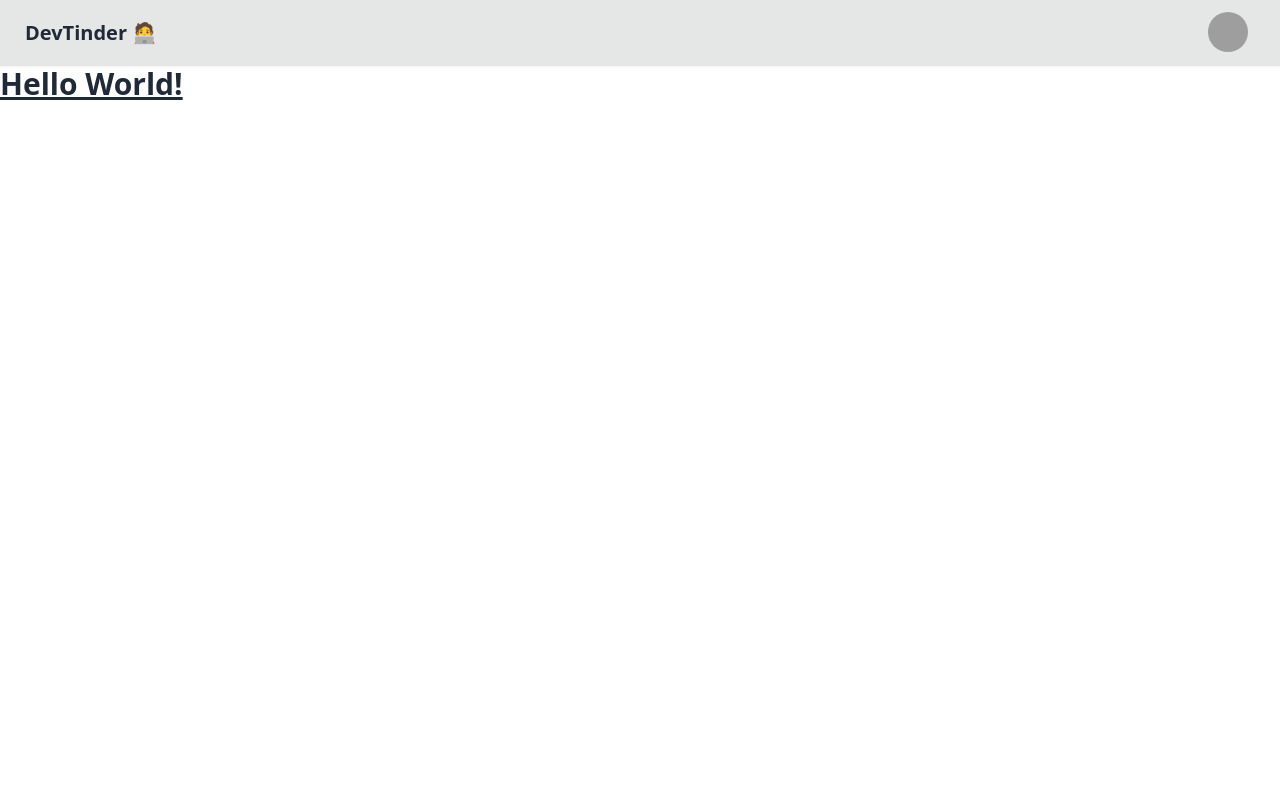
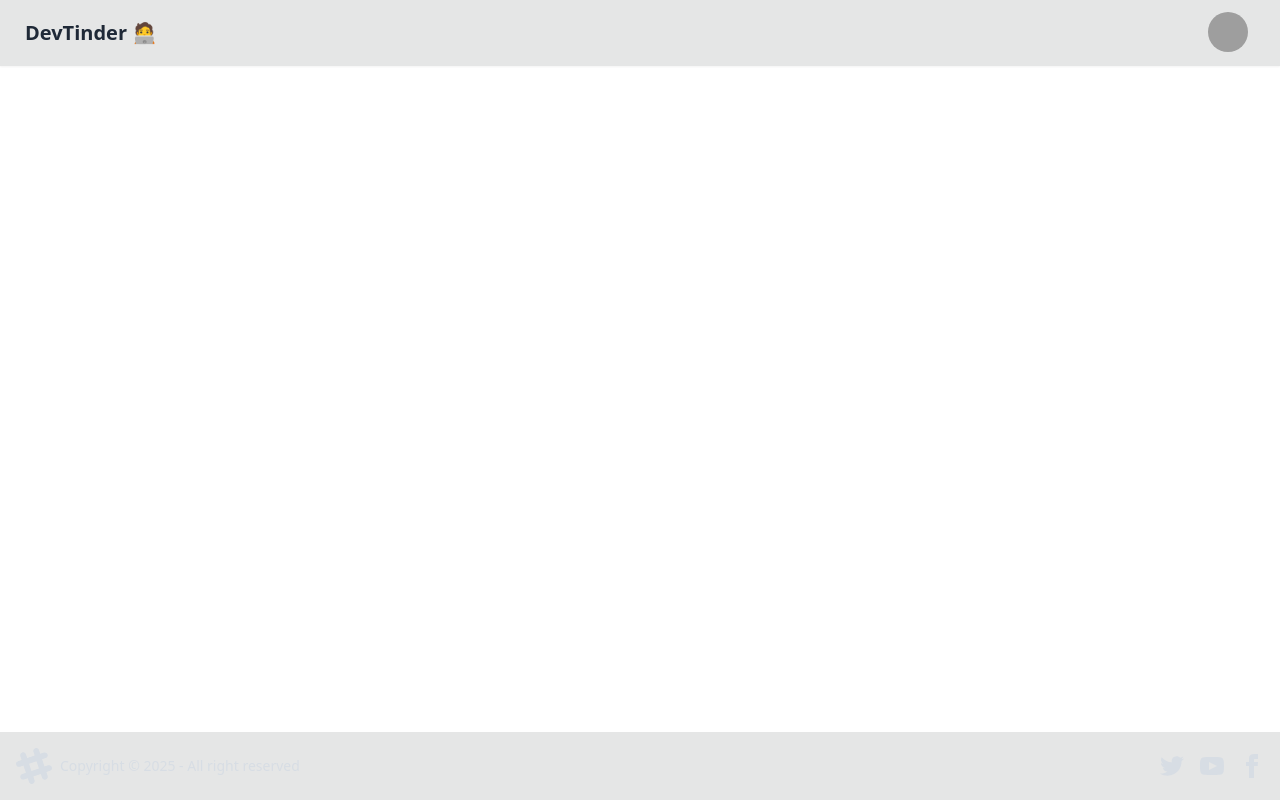
Before and after one commit to carti0459/devTinder-web-Frontend, a React (Vite) app: page / in a window 1280 px wide. Built offline with nearby package versions, Linux system fonts and the light colour scheme; grey boxes are pictures that could not be loaded.

Commit message:
Header,Footer, Routing

```diff
--- a/package.json
+++ b/package.json
@@ -12,7 +12,8 @@
   "dependencies": {
     "@tailwindcss/vite": "^4.1.8",
     "react": "^19.1.0",
-    "react-dom": "^19.1.0"
+    "react-dom": "^19.1.0",
+    "react-router-dom": "^7.6.2"
   },
   "devDependencies": {
     "@eslint/js": "^9.25.0",
--- a/src/App.jsx
+++ b/src/App.jsx
@@ -1,36 +1,19 @@
+import { BrowserRouter, Routes, Route } from "react-router-dom";
+import Body from "./Body";
+import Login from "./Login";
+import Profile from "./Profile";
+
 function App() {
   return (
     <>
-    <div className="navbar bg-base-300 shadow-sm">
-  <div className="flex-1">
-    <a className="btn btn-ghost text-xl">DevTinder 🧑‍💻</a>
-  </div>
-  <div className="flex gap-2">
-
-    <div className="dropdown dropdown-end mx-5">
-      <div tabIndex={0} role="button" className="btn btn-ghost btn-circle avatar">
-        <div className="w-10 rounded-full">
-          <img
-            alt="Tailwind CSS Navbar component"
-            src="https://img.daisyui.com/images/stock/photo-1534528741775-53994a69daeb.webp" />
-        </div>
-      </div>
-      <ul
-        tabIndex={0}
-        className="menu menu-sm dropdown-content bg-base-100 rounded-box z-1 mt-3 w-52 p-2 shadow">
-        <li>
-          <a className="justify-between">
-            Profile
-            <span className="badge">New</span>
-          </a>
-        </li>
-        <li><a>Settings</a></li>
-        <li><a>Logout</a></li>
-      </ul>
-    </div>
-  </div>
-</div>
-    <h1 className="text-3xl font-bold underline">Hello World!</h1>
+    <BrowserRouter basename="/">
+     <Routes>
+        <Route path="/" element={<Body/>}>
+         <Route path="/login" element={<Login/>}></Route>
+         <Route path="/profile" element={<Profile/>}></Route>
+        </Route>
+      </Routes>
+    </BrowserRouter>
     </>
   );
 }
--- /dev/null
+++ b/src/Body.jsx
@@ -0,0 +1,15 @@
+import { Outlet } from "react-router-dom";
+import NavBar from "./NavBar"
+import Footer from "./Footer";
+
+const Body = () => {
+  return (
+    <div>
+        <NavBar />
+        <Outlet />
+        <Footer />
+    </div>
+  );
+};
+
+export default Body;
--- /dev/null
+++ b/src/Footer.jsx
@@ -0,0 +1,59 @@
+
+
+const Footer = () => {
+  return (
+    <footer className="footer sm:footer-horizontal bg-base-300 text-neutral-content p-4 fixed bottom-0">
+  <aside className="grid-flow-col items-center">
+    <svg
+      width="36"
+      height="36"
+      viewBox="0 0 24 24"
+      xmlns="http://www.w3.org/2000/svg"
+      fillRule="evenodd"
+      clipRule="evenodd"
+      className="fill-current">
+      <path
+        d="M22.672 15.226l-2.432.811.841 2.515c.33 1.019-.209 2.127-1.23 2.456-1.15.325-2.148-.321-2.463-1.226l-.84-2.518-5.013 1.677.84 2.517c.391 1.203-.434 2.542-1.831 2.542-.88 0-1.601-.564-1.86-1.314l-.842-2.516-2.431.809c-1.135.328-2.145-.317-2.463-1.229-.329-1.018.211-2.127 1.231-2.456l2.432-.809-1.621-4.823-2.432.808c-1.355.384-2.558-.59-2.558-1.839 0-.817.509-1.582 1.327-1.846l2.433-.809-.842-2.515c-.33-1.02.211-2.129 1.232-2.458 1.02-.329 2.13.209 2.461 1.229l.842 2.515 5.011-1.677-.839-2.517c-.403-1.238.484-2.553 1.843-2.553.819 0 1.585.509 1.85 1.326l.841 2.517 2.431-.81c1.02-.33 2.131.211 2.461 1.229.332 1.018-.21 2.126-1.23 2.456l-2.433.809 1.622 4.823 2.433-.809c1.242-.401 2.557.484 2.557 1.838 0 .819-.51 1.583-1.328 1.847m-8.992-6.428l-5.01 1.675 1.619 4.828 5.011-1.674-1.62-4.829z"></path>
+    </svg>
+    <p>Copyright © {new Date().getFullYear()} - All right reserved</p>
+  </aside>
+  <nav className="grid-flow-col gap-4 md:place-self-center md:justify-self-end">
+    <a>
+      <svg
+        xmlns="http://www.w3.org/2000/svg"
+        width="24"
+        height="24"
+        viewBox="0 0 24 24"
+        className="fill-current">
+        <path
+          d="M24 4.557c-.883.392-1.832.656-2.828.775 1.017-.609 1.798-1.574 2.165-2.724-.951.564-2.005.974-3.127 1.195-.897-.957-2.178-1.555-3.594-1.555-3.179 0-5.515 2.966-4.797 6.045-4.091-.205-7.719-2.165-10.148-5.144-1.29 2.213-.669 5.108 1.523 6.574-.806-.026-1.566-.247-2.229-.616-.054 2.281 1.581 4.415 3.949 4.89-.693.188-1.452.232-2.224.084.626 1.956 2.444 3.379 4.6 3.419-2.07 1.623-4.678 2.348-7.29 2.04 2.179 1.397 4.768 2.212 7.548 2.212 9.142 0 14.307-7.721 13.995-14.646.962-.695 1.797-1.562 2.457-2.549z"></path>
+      </svg>
+    </a>
+    <a>
+      <svg
+        xmlns="http://www.w3.org/2000/svg"
+        width="24"
+        height="24"
+        viewBox="0 0 24 24"
+        className="fill-current">
+        <path
+          d="M19.615 3.184c-3.604-.246-11.631-.245-15.23 0-3.897.266-4.356 2.62-4.385 8.816.029 6.185.484 8.549 4.385 8.816 3.6.245 11.626.246 15.23 0 3.897-.266 4.356-2.62 4.385-8.816-.029-6.185-.484-8.549-4.385-8.816zm-10.615 12.816v-8l8 3.993-8 4.007z"></path>
+      </svg>
+    </a>
+    <a>
+      <svg
+        xmlns="http://www.w3.org/2000/svg"
+        width="24"
+        height="24"
+        viewBox="0 0 24 24"
+        className="fill-current">
+        <path
+          d="M9 8h-3v4h3v12h5v-12h3.642l.358-4h-4v-1.667c0-.955.192-1.333 1.115-1.333h2.885v-5h-3.808c-3.596 0-5.192 1.583-5.192 4.615v3.385z"></path>
+      </svg>
+    </a>
+  </nav>
+</footer>
+  );
+};
+
+export default Footer;
--- /dev/null
+++ b/src/Login.jsx
@@ -0,0 +1,7 @@
+const Login = () => {
+  return (
+    <div>Login</div>
+  )
+}
+
+export default Login
--- /dev/null
+++ b/src/NavBar.jsx
@@ -0,0 +1,37 @@
+import React from 'react'
+
+const NavBar = () => {
+  return (
+        <div className="navbar bg-base-300 shadow-sm">
+  <div className="flex-1">
+    <a className="btn btn-ghost text-xl">DevTinder 🧑‍💻</a>
+  </div>
+  <div className="flex gap-2">
+
+    <div className="dropdown dropdown-end mx-5">
+      <div tabIndex={0} role="button" className="btn btn-ghost btn-circle avatar">
+        <div className="w-10 rounded-full">
+          <img
+            alt="Tailwind CSS Navbar component"
+            src="https://img.daisyui.com/images/stock/photo-1534528741775-53994a69daeb.webp" />
+        </div>
+      </div>
+      <ul
+        tabIndex={0}
+        className="menu menu-sm dropdown-content bg-base-100 rounded-box z-1 mt-3 w-52 p-2 shadow">
+        <li>
+          <a className="justify-between">
+            Profile
+            <span className="badge">New</span>
+          </a>
+        </li>
+        <li><a>Settings</a></li>
+        <li><a>Logout</a></li>
+      </ul>
+    </div>
+  </div>
+</div>
+  );
+};
+
+export default NavBar;
--- /dev/null
+++ b/src/Profile.jsx
@@ -0,0 +1,7 @@
+const Profile = () => {
+  return (
+    <div>Profile</div>
+  );
+};
+
+export default Profile;
```
Also changed, not shown: 1 other file (tests, documents, lock files or other folders).
